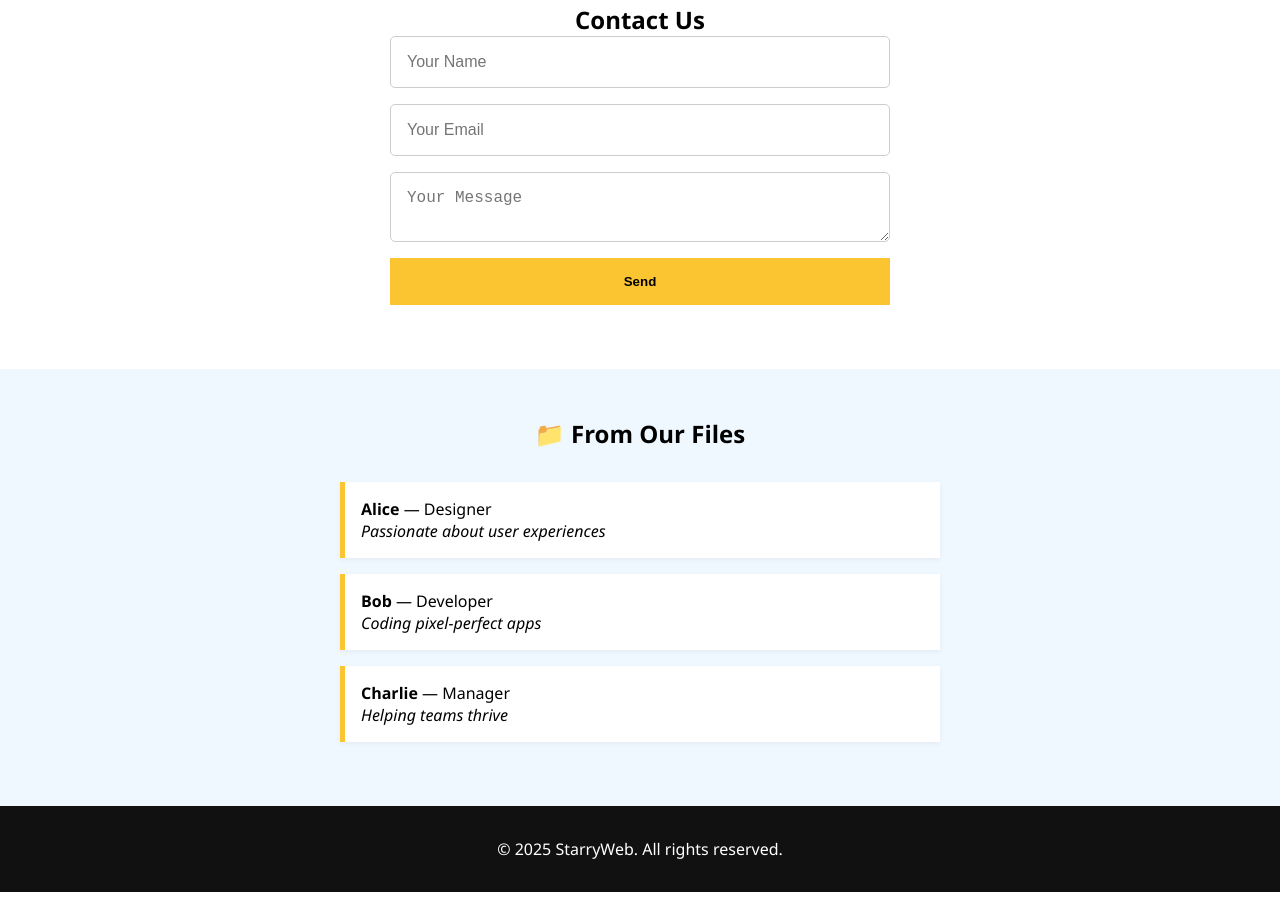
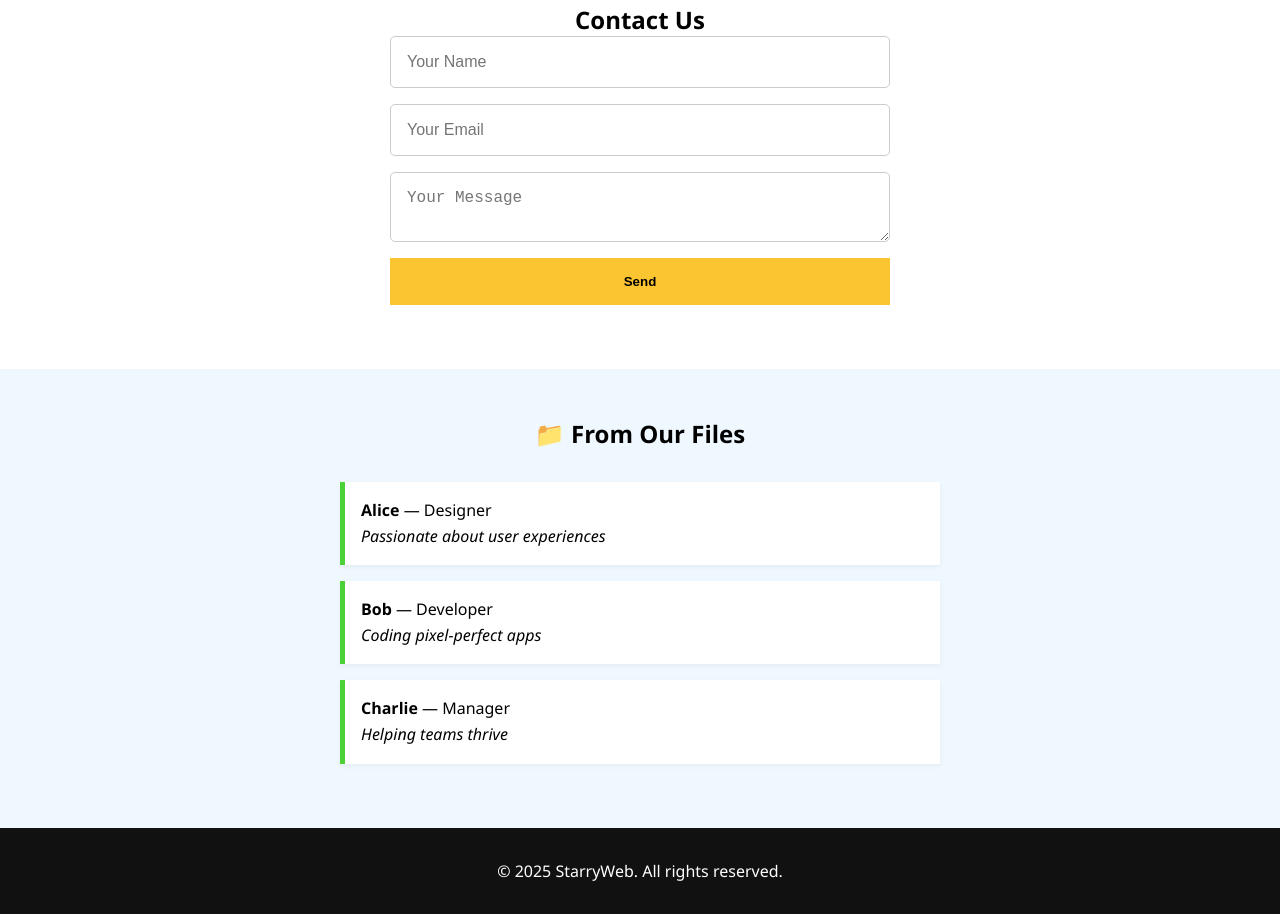
Before and after one commit to JonGreaves2004/flatfile, a website: page public/index.html in a window 1280 px wide. Shown: the part 860-1774 px from the top of the page. Before the commit the page ends 1752 px from the top, so only its background shows below. Drawn offline with Linux system fonts and the light colour scheme.

Commit message:
Update style.css

```diff
--- a/public/style.css
+++ b/public/style.css
@@ -163,8 +163,10 @@ body, html {
   background: #fff;
   padding: 1rem;
   margin-bottom: 1rem;
-  border-left: 5px solid #fbc531;
+  border-left: 5px solid #4cd137;
   box-shadow: 0 2px 5px rgba(0,0,0,0.05);
+  font-size: 1rem;
+  line-height: 1.6;
 }
 
 .footer {
```
